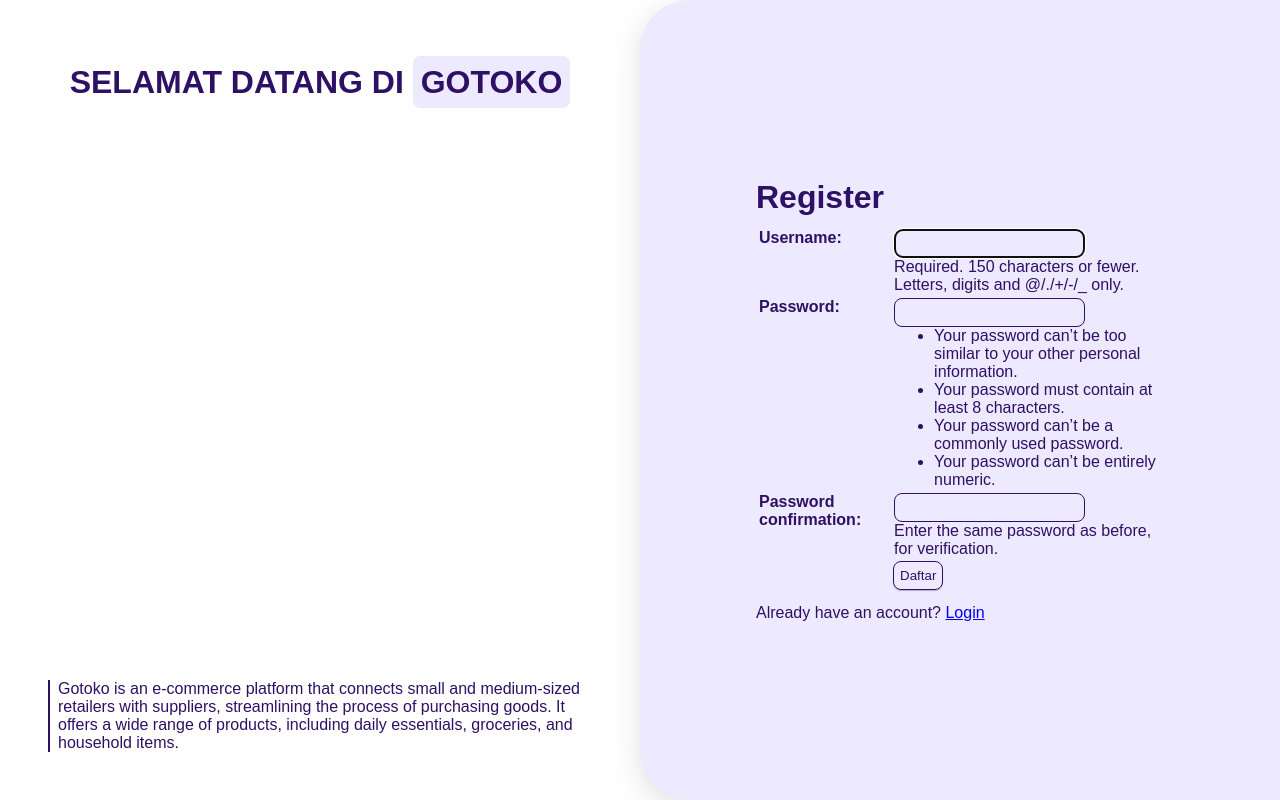
After one commit to marcoaja/gotoko, a Django app: page /register/ in a window 1280 px wide. The commit adds this page. Run offline with Django 5.2, Linux system fonts and the light colour scheme.

Commit message:
add finished tugas 4

```diff
--- a/gotoko/settings.py
+++ b/gotoko/settings.py
@@ -11,7 +11,7 @@
 """
 
 from pathlib import Path
-
+import os
 # Build paths inside the project like this: BASE_DIR / 'subdir'.
 BASE_DIR = Path(__file__).resolve().parent.parent
 
@@ -23,7 +23,8 @@
 SECRET_KEY = 'django-insecure-8xl97jq*-$j$3)$sl(zt4g3v#^ct_3g3(5i3up3uxb*t@^v2=o'
 
 # SECURITY WARNING: don't run with debug turned on in production!
-DEBUG = True
+PRODUCTION = os.getenv("PRODUCTION", False)
+DEBUG = not PRODUCTION
 
 ALLOWED_HOSTS = ["localhost", "127.0.0.1", "yeshua-marco-gotoko2.pbp.cs.ui.ac.id"]
 
--- a/main/models.py
+++ b/main/models.py
@@ -1,5 +1,6 @@
 from django.db import models
 import uuid
+from django.contrib.auth.models import User
 # Create your models here.
 class Product(models.Model):
   id = models.UUIDField(primary_key=True, default=uuid.uuid4, editable=False)
@@ -9,3 +10,4 @@
   category = models.CharField(max_length=50)
   stock = models.IntegerField()
   created_at = models.DateField(auto_now_add=True)
+  user = models.ForeignKey(User, on_delete=models.CASCADE)
--- /dev/null
+++ b/main/templates/register.html
@@ -0,0 +1,146 @@
+{% extends 'base.html' %}
+{% block meta %}
+<title>Register</title>
+{% endblock meta %}
+
+{% block content %}
+<style>
+  *,
+  *::before,
+  *::after {
+    box-sizing: border-box;
+  }
+
+  * {
+    margin: 0;
+  }
+
+  body {
+    height: 100vh;
+    font-family: Arial, Helvetica, sans-serif;
+    background-color: white;
+    color: #2e1065;
+  }
+
+  .container {
+    display: grid;
+    grid-template-columns: 1fr 1fr;
+  }
+
+  .left-side {
+    width: 100%;
+    height: 100vh;
+    padding: 48px;
+    display: flex;
+    flex-direction: column;
+    justify-content: space-between;
+    align-items: center;
+  }
+
+  .title {
+    padding: 16px;
+  }
+
+  .appname {
+    padding: 8px;
+    background-color: #ede9fe;
+    border-radius: 7px;
+    font-weight: 900;
+  }
+
+  .desc {
+    border-left: 2px solid #2e1065;
+    padding-left: 8px;
+  }
+
+  .right-side {
+    width: 100%;
+    height: 100vh;
+    background-color: #ede9fe;
+    padding: 100px;
+    border-radius: 50px 0 0 50px;
+    display: flex;
+    justify-content: center;
+    align-items: center;
+    box-shadow: rgba(100, 100, 111, 0.2) 0px 7px 29px 0px;
+  }
+
+  .register {
+    padding: 16px;
+    display: grid;
+    gap: 10px;
+  }
+
+  .btn {
+    box-shadow: rgba(0, 0, 0, 0.25) 0 1px 1px;
+    transform: translateX(-1px) translateY(-1px);
+  }
+
+  .btn:hover {
+    color: #ded7fb;
+    background-color: #2e1065;
+    transition: all 100ms;
+  }
+
+  input {
+    background-color: transparent;
+    border: solid 1px #2e1065;
+    border-radius: 8px;
+    padding: 6px;
+    color: #2e1065;
+  }
+
+
+  th {
+    vertical-align: top;
+    text-align: left;
+  }
+
+  td {
+    padding-left: 12px;
+  }
+
+
+
+
+
+</style>
+
+
+<div class="container">
+  <div class="left-side">
+    <h1 class="title">SELAMAT DATANG DI <span class="appname">GOTOKO</span></h1>
+    <p class="desc">
+      Gotoko is an e-commerce platform that connects small and medium-sized retailers with suppliers, streamlining the process of purchasing goods. It offers a wide range of products, including daily essentials, groceries, and household items.</p>
+  </div>
+  <div class="right-side">
+    <div class="register">
+      <h1>Register</h1>
+
+      <form method="POST">
+        {% csrf_token %}
+        <table>
+          {{ form.as_table }}
+          <tr>
+            <td></td>
+            <td>
+              <input class="btn" type="submit" name="submit" value="Daftar" />
+            </td>
+          </tr>
+        </table>
+      </form>
+
+      {% if messages %}
+      <ul>
+        {% for message in messages %}
+        <li>{{ message }}</li>
+        {% endfor %}
+      </ul>
+      {% endif %}
+
+      <p>Already have an account? <a href="{% url 'main:login' %}">Login</a></p>
+    </div>
+  </div>
+</div>
+
+{% endblock content %}
--- a/main/urls.py
+++ b/main/urls.py
@@ -1,5 +1,5 @@
 from django.urls import path
-from main.views import show_main, create_product_entry, show_json, show_json_by_id, show_xml, show_xml_by_id
+from main.views import show_main, create_product_entry, show_json, show_json_by_id, show_xml, show_xml_by_id, register, login_user, logout_user
 
 app_name = 'main'
 
@@ -10,4 +10,7 @@
     path('xml/', show_xml, name='show_xml'),
     path('json/<str:id>/', show_json_by_id, name='show_json_by_id'),
     path('xml/<str:id>/', show_xml_by_id, name='show_xml_by_id'),
+    path('register/', register, name='register'),
+    path('login/', login_user, name='login'),
+    path('logout/', logout_user, name='logout'),
 ]
--- a/main/views.py
+++ b/main/views.py
@@ -1,16 +1,24 @@
+import datetime
 from django.shortcuts import render, redirect
 from main.forms import ProductEntryForm
 from main.models import Product
-from django.http import HttpResponse
+from django.http import HttpResponse, HttpResponseRedirect
 from django.core import serializers
+from django.contrib.auth.forms import UserCreationForm, AuthenticationForm
+from django.contrib import messages
+from django.contrib.auth import authenticate, login, logout
+from django.contrib.auth.decorators import login_required
+from django.urls import reverse
 # Create your views here.
+@login_required(login_url='/login')
 def show_main(request):
-    product_entries = Product.objects.all()
+    product_entries = Product.objects.filter(user=request.user)
     context = {
         'appname': 'GOTOKO',
-        'name': 'Yeshua Marco Gracia Manurung',
+        'name': request.user.username,
         'class': 'PBP A',
-        'products': product_entries
+        'products': product_entries,
+        'last_login': request.COOKIES['last_login'],
     }
 
     return render(request, "main.html", context)
@@ -19,7 +27,9 @@
     form = ProductEntryForm(request.POST or None)
 
     if form.is_valid() and request.method == "POST":
-        form.save()
+        product_entry = form.save(commit=False)
+        product_entry.user = request.user
+        product_entry.save()
         return redirect('main:show_main')
 
     context = {'form': form}
@@ -40,3 +50,36 @@
 def show_xml_by_id(request, id):
     data = Product.objects.filter(pk=id)
     return HttpResponse(serializers.serialize("xml", data), content_type="application/xml")
+
+def register(request):
+    form = UserCreationForm()
+
+    if request.method == "POST":
+        form = UserCreationForm(request.POST)
+        if form.is_valid():
+            form.save()
+            messages.success(request, 'Your account has been successfully created!')
+            return redirect('main:login')
+    context = {'form':form}
+    return render(request, 'register.html', context)
+
+def login_user(request):
+   if request.method == 'POST':
+      form = AuthenticationForm(data=request.POST)
+
+      if form.is_valid():
+        user = form.get_user()
+        login(request, user)
+        response = HttpResponseRedirect(reverse("main:show_main"))
+        response.set_cookie('last_login', str(datetime.datetime.now()))
+        return response
+   else:
+      form = AuthenticationForm(request)
+   context = {'form': form}
+   return render(request, 'login.html', context)
+
+def logout_user(request):
+    logout(request)
+    response = HttpResponseRedirect(reverse('main:login'))
+    response.delete_cookie('last_login')
+    return response
```
Also changed, not shown: main/templates/login.html (added, +128 -0 lines), main/templates/main.html (+25 -2 lines), README.md, gotokologo.png (added), main/migrations/0003_product_user.py (added).
